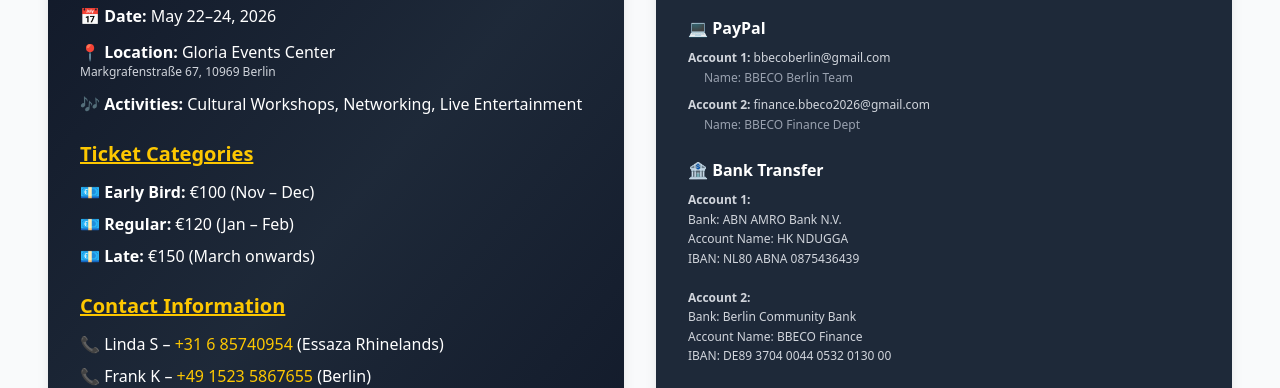
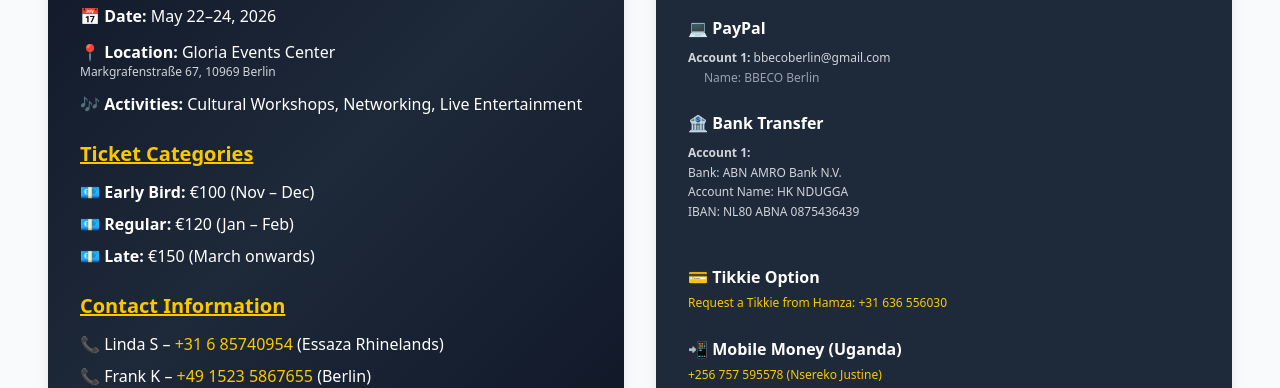
Before and after one commit to mperwe/bug-form_frontend, a React (Vite) app: page / in a window 1280 px wide. Shown: the part 564-952 px from the top of the page. Built offline with nearby package versions, Linux system fonts and the light colour scheme; the HTML template or start-up script is replaced by a standard one.

Commit message:
edit home page3

```diff
--- a/src/pages/Home.jsx
+++ b/src/pages/Home.jsx
@@ -228,8 +228,10 @@ export default function Home() {
               <li>
                 💻 <strong>PayPal</strong>
                 <div className="mt-2 text-xs text-gray-300 leading-relaxed">
-                  <p><strong>Account 1:</strong> bbecoberlin@gmail.com <br /><span className="ml-4 text-gray-400">Name: BBECO Berlin Team</span></p>
-                  <p className="mt-2"><strong>Account 2:</strong> finance.bbeco2026@gmail.com <br /><span className="ml-4 text-gray-400">Name: BBECO Finance Dept</span></p>
+                  <p><strong>Account 1:</strong> bbecoberlin@gmail.com <br /><span className="ml-4 text-gray-400">Name: BBECO Berlin </span></p>
+
+                {/* <p className="mt-2"><strong>Account 2:</strong> finance.bbeco2026@gmail.com <br /><span className="ml-4 text-gray-400">Name: BBECO Finance Dept</span></p> */}
+
                 </div>
               </li>
 
@@ -239,10 +241,14 @@ export default function Home() {
                 <div className="mt-2 text-xs text-gray-300 leading-relaxed">
                   <p><strong>Account 1:</strong><br />Bank: ABN AMRO Bank N.V.<br />Account Name: HK NDUGGA<br />IBAN: NL80 ABNA 0875436439</p>
                   <br />
-                  <p><strong>Account 2:</strong><br />Bank: Berlin Community Bank<br />Account Name: BBECO Finance<br />IBAN: DE89 3704 0044 0532 0130 00</p>
+
+                {/* <p><strong>Account 2:</strong><br />Bank: Berlin Community Bank<br />Account Name: BBECO Finance<br />IBAN: DE89 3704 0044 0532 0130 00</p> */}
+
                 </div>
               </li>
-
+                {/*  <p><strong>Account 2:</strong><br />Bank: Berlin Community Bank<br />Account Name: BBECO Finance<br />IBAN: DE89 3704 0044 0532 0130 00</p>
+                </div>
+              </li> */}
               {/* Tikkie */}
               <li>
                 💳 <strong>Tikkie Option</strong><br />
```
